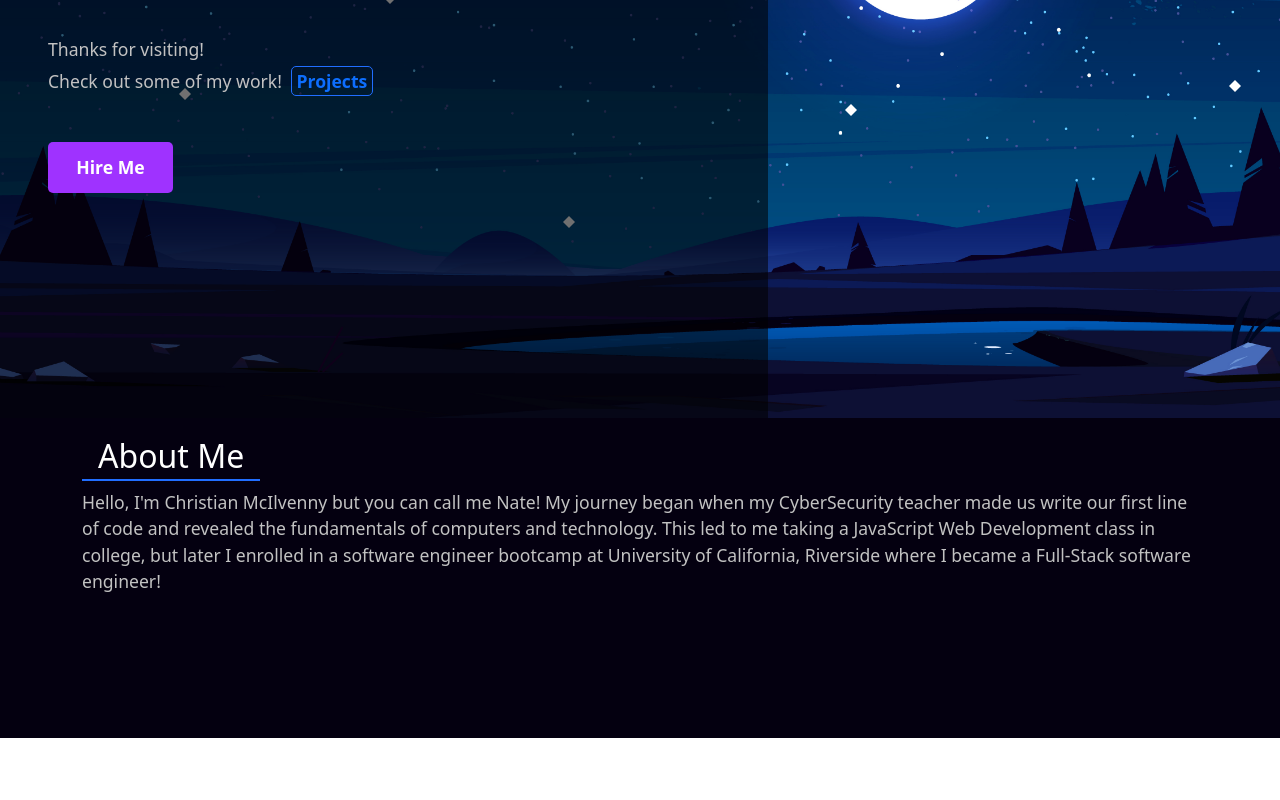
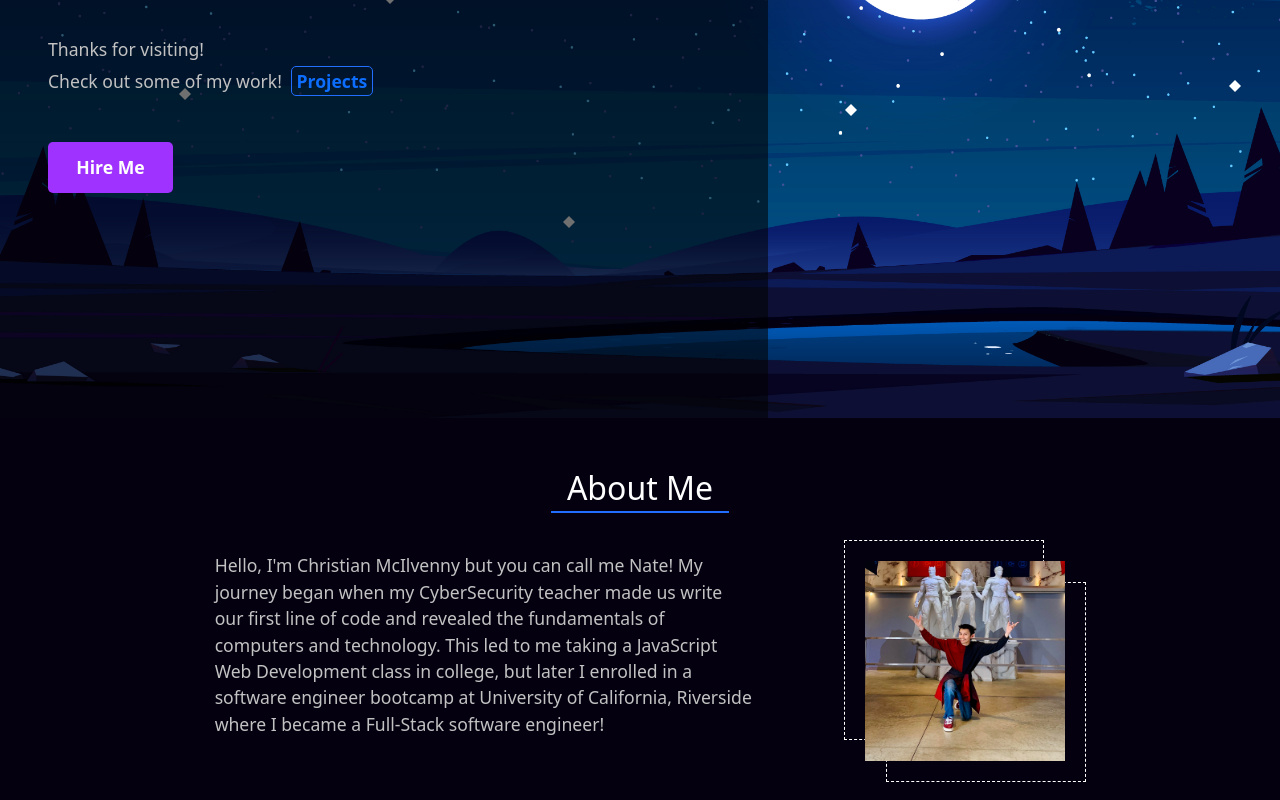
Before and after one commit to TDGNate/react-portfolio, a React (Create React App) app: page / in a window 1280 px wide. Shown: the part 382-1182 px from the top of the page. Before the commit the page ends 1120 px from the top, so only its background shows below. Built offline with nearby package versions, Linux system fonts and the light colour scheme.

Commit message:
added styling for the img in the about section

```diff
--- a/src/components/About.jsx
+++ b/src/components/About.jsx
@@ -6,10 +6,17 @@ const About = () => {
     <div className="about-section">
       <div className="container">
         <h2>About Me</h2>
+
         <div className="about-content">
           <p className="about-text">Hello, I'm Christian McIlvenny but you can call me Nate! My journey began when my CyberSecurity teacher made us write our first line of code and revealed the fundamentals of computers and technology. This led to me taking a JavaScript Web Development class in college, but later I enrolled in a software engineer bootcamp at University of California, Riverside where I became a Full-Stack software engineer!</p>
-          <img src="" alt="" className="about-pic" />
+
+          <div className="about-img-box">
+            <img src="./images/Nate-six-flags.jpg" alt="Nate at six flags" className="about-pic" />
+          </div>
+
         </div>
+
+
       </div>
     </div>
   )
--- a/src/styles/about.css
+++ b/src/styles/about.css
@@ -2,11 +2,82 @@
 
 .about-section {
 	background-color: var(--dark-clr);
-	padding: 1rem;
-	height: 40vh;
+}
+
+.about-section .container {
+	padding: 3rem 2rem;
+}
+
+.about-section h2 {
+	margin: auto;
 }
 
 .about-content {
 	display: flex;
 	flex-direction: row;
+	justify-content: space-evenly;
+	align-items: center;
+	width: 100%;
+	display: flex;
+	flex-direction: row;
 }
+
+.about-text {
+	width: 50%;
+}
+
+/* About Me Picture  */
+
+.about-img-box {
+	display: flex;
+	justify-content: center;
+	align-items: center;
+	width: 200px;
+	height: 200px;
+	border: 1px solid var(--lght-clr);
+	position: relative;
+	transition: all 300ms ease-in-out;
+	z-index: 2;
+	margin-top: 1rem;
+}
+
+.about-img-box::after {
+	content: "";
+	position: absolute;
+	width: 100%;
+	height: 100%;
+	border: 1px dashed var(--light-clr);
+	transform: translate(21px, 21px);
+	z-index: -1;
+	transition: all 300ms ease-in-out;
+}
+
+.about-img-box::before {
+	content: "";
+	position: absolute;
+	width: 100%;
+	height: 100%;
+	border: 1px dashed var(--light-clr);
+	transform: translate(-21px, -21px);
+	z-index: -1;
+	transition: all 300ms ease-in-out;
+}
+
+.about-pic {
+	width: 100%;
+	height: 100%;
+}
+
+.about-img-box:hover::before,
+.about-img-box:hover::after {
+	box-shadow: inset 0px 0px 10px rgb(61, 129, 255),
+		0px 0px 14px rgb(121, 106, 255);
+}
+
+.about-img-box:hover::before {
+	transform: translate(-16px, -16px);
+}
+
+.about-img-box:hover::after {
+	transform: translate(16px, 16px);
+}
--- a/src/styles/main.css
+++ b/src/styles/main.css
@@ -53,4 +53,5 @@ h2 {
 	font-weight: bold;
 	border-bottom: 2px solid var(--blue-clr);
 	width: fit-content;
+	margin-bottom: 2rem !important;
 }
```
Also changed, not shown: public/images/Nate-six-flags.jpg (added).
